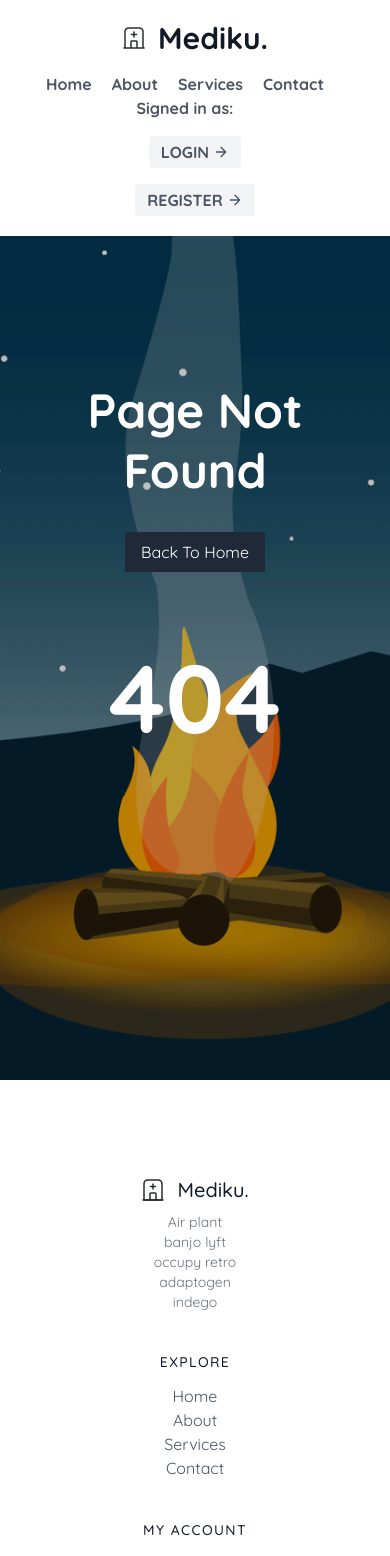
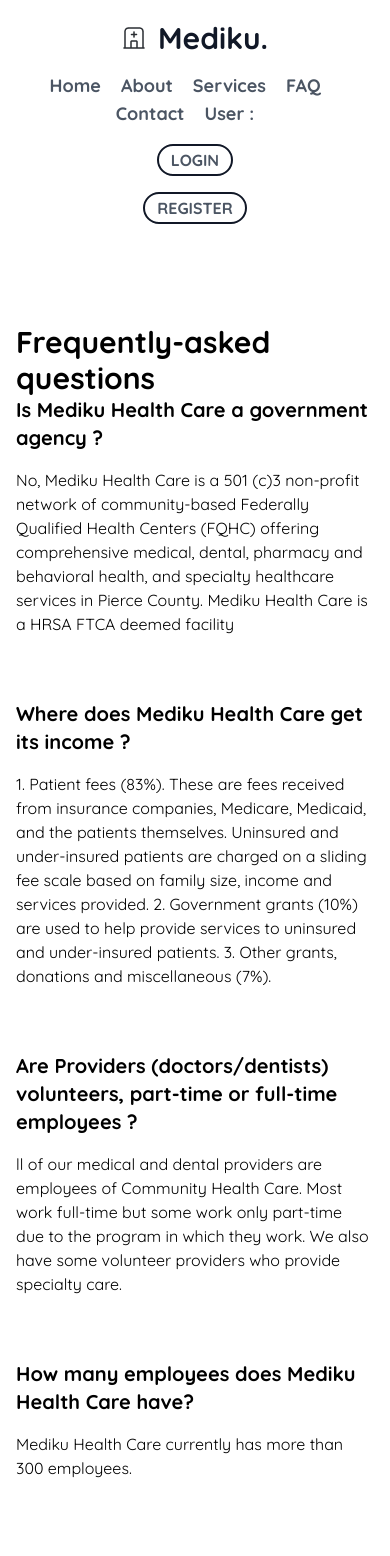
Before and after one commit to MuhammadHafijur/mediku, a React (Create React App) app: page /faq in a window 390 px wide. Shown: the top 1556 px of the page. Built offline with nearby package versions, Linux system fonts and the light colour scheme; no server answers.

Commit message:
added more page and improved functinality

```diff
--- a/public/index.html
+++ b/public/index.html
@@ -25,7 +25,7 @@
       Learn how to configure a non-root public URL by running `npm run build`.
     -->
     <link rel="stylesheet" href="styles.css">
-    <title>React App</title>
+    <title>Mediku</title>
   </head>
   <body>
     <noscript>You need to enable JavaScript to run this app.</noscript>
--- a/public/styles.css
+++ b/public/styles.css
@@ -2,5 +2,6 @@
 
 *{
     /* background-color: #F5F6FF; */
+    /* background-color: #F6F6F6; */
     font-family: 'Quicksand', sans-serif;
 }
--- a/src/App.js
+++ b/src/App.js
@@ -13,6 +13,7 @@ import Login from "./Pages/Login/Login/Login";
 import AuthProvider from "./Context/AuthProvider";
 import PrivateRoute from "./Pages/Login/PrivateRoute/PrivateRoute";
 import Footer from "./Components/Footer/Footer";
+import Faq from "./Pages/Faq/Faq";
 
 function App() {
   return (
@@ -33,6 +34,9 @@ function App() {
             <PrivateRoute path="/services">
               <Services></Services>
             </PrivateRoute>
+            <Route path="/faq">
+              <Faq></Faq>
+            </Route>
             <Route path="/contact">
               <Contact></Contact>
             </Route>
--- a/src/Components/Footer/Footer.js
+++ b/src/Components/Footer/Footer.js
@@ -12,7 +12,7 @@ const Footer = () => {
             <span className="ml-3 text-xl">Mediku.</span>
           </Link>
           <p className="mt-2 text-sm text-gray-500">
-            Air plant banjo lyft occupy retro adaptogen indego
+            Take care of your Health
           </p>
         </div>
         <div className="flex-grow flex flex-wrap md:pl-20 -mb-10 md:mt-0 mt-10 md:text-left text-center">
--- a/src/Components/NavBar/NavBar.js
+++ b/src/Components/NavBar/NavBar.js
@@ -14,11 +14,12 @@ const NavBar = () => {
       <span className="ml-3 text-3xl font-semibold">Mediku.</span>
     </Link>
     <nav className="md:mx-auto flex flex-wrap items-center font-semibold text-base justify-center">
-      <Link to='/home' className="mr-5 hover:text-gray-900">Home</Link>
-      <Link to='/about' className="mr-5 hover:text-gray-900">About</Link>
-      <Link to='/services' className="mr-5 hover:text-gray-900">Services</Link>
-      <Link to='/contact' className="mr-5 hover:text-gray-900">Contact</Link>
-      <p className="mr-5 hover:text-gray-900">Signed in as: {user?.displayName}</p>
+      <Link to='/home' className="mr-5 text-lg hover:text-gray-900">Home</Link>
+      <Link to='/about' className="mr-5 text-lg hover:text-gray-900">About</Link>
+      <Link to='/services' className="mr-5 text-lg hover:text-gray-900">Services</Link>
+      <Link to='/faq' className="mr-5 text-lg hover:text-gray-900">FAQ</Link>
+      <Link to='/contact' className="mr-5 text-lg hover:text-gray-900">Contact</Link>
+      <p className="mr-5 text-lg hover:text-gray-900">User : {user?.displayName}</p>
     </nav>
     {user?.email ?
       <Link onClick={logOut} to='/login' className="md:mr-3 inline-flex items-center font-semibold bg-gray-100 border-0 py-1 px-3 focus:outline-none hover:bg-gray-200 rounded text-base mt-4 md:mt-0">LOGOUT
@@ -26,18 +27,13 @@ const NavBar = () => {
         <path d="M5 12h14M12 5l7 7-7 7"></path>
       </svg>
     </Link> :
-    <Link to='/login' className="md:mr-3 inline-flex items-center font-semibold bg-gray-100 border-0 py-1 px-3 focus:outline-none hover:bg-gray-200 rounded text-base mt-4 md:mt-0">LOGIN
-    <svg fill="none" stroke="currentColor" strokeLinecap="round" strokeLinejoin="round" strokeWidth="2" className="w-4 h-4 ml-1" viewBox="0 0 24 24">
-      <path d="M5 12h14M12 5l7 7-7 7"></path>
-    </svg>
+    <Link to='/login' className="md:mr-3 inline-flex items-center font-semibold py-0.5 px-3 transition ease-in duration-200 uppercase rounded-full hover:bg-gray-800 hover:text-white border-2 border-gray-900 focus:outline-none text-base mt-4 md:mt-0">LOGIN
   </Link>
     }
 
-    <Link to='/register' className="inline-flex items-center font-semibold bg-gray-100 border-0 py-1 px-3 focus:outline-none hover:bg-gray-200 rounded text-base mt-4 md:mt-0">REGISTER
-      <svg fill="none" stroke="currentColor" strokeLinecap="round" strokeLinejoin="round" strokeWidth="2" className="w-4 h-4 ml-1" viewBox="0 0 24 24">
-        <path d="M5 12h14M12 5l7 7-7 7"></path>
-      </svg>
+    <Link to='/register' className="inline-flex items-center font-semibold py-0.5 px-3 transition ease-in duration-200 uppercase rounded-full hover:bg-gray-800 hover:text-white border-2 border-gray-900 focus:outline-none text-base mt-4 md:mt-0">REGISTER
     </Link>
+
   </div>
 </header>
         </div>
--- a/src/Pages/Booking/Booking/Booking.js
+++ b/src/Pages/Booking/Booking/Booking.js
@@ -16,17 +16,17 @@ const Booking = () => {
     } ,[servicesId])
 
     return (
-        <section class="text-gray-600 body-font">
-        <div class="container mx-auto flex px-5 py-24 md:flex-row flex-col items-center">
-          <div class="lg:flex-grow md:w-1/2 lg:pr-24 md:pr-16 flex flex-col md:items-start md:text-left mb-16 md:mb-0 items-center text-center">
-            <h1 class="title-font sm:text-4xl text-3xl mb-4 font-medium text-gray-900">{details.title}
+        <section className="text-gray-600 body-font">
+        <div className="container mx-auto flex px-5 py-24 md:flex-row flex-col items-center">
+          <div className="lg:flex-grow md:w-1/2 lg:pr-24 md:pr-16 flex flex-col md:items-start md:text-left mb-16 md:mb-0 items-center text-center">
+            <h1 className="title-font sm:text-4xl text-3xl mb-4 font-medium text-gray-900">{details.title}
             </h1>
-            <p class="mb-8 leading-relaxed text-2xl">{details.desc}</p>
-            <div class="flex justify-center">
+            <p className="mb-8 leading-relaxed text-2xl">{details.desc}</p>
+            <div className="flex justify-center">
             </div>
           </div>
-          <div class="lg:max-w-lg lg:w-full md:w-1/2 w-5/6">
-            <img class="object-cover object-center rounded" alt="hero" src={details.img} />
+          <div className="lg:max-w-lg lg:w-full md:w-1/2 w-5/6">
+            <img className="object-cover object-center rounded" alt="hero" src={details.img} />
           </div>
         </div>
       </section>
--- /dev/null
+++ b/src/Pages/Faq/Faq.js
@@ -0,0 +1,59 @@
+import React from 'react';
+
+const Faq = () => {
+    return (
+
+<div className="bg-lightblue py-20 px-4">
+    <div className="mx-auto max-w-6xl flex flex-col md:flex-row">
+        <h2 className="mr-8 w-full md:w-1/3 text-3xl font-extrabold leading-9">
+            Frequently-asked questions
+        </h2>
+        <dl className="w-full md:w-2/3">
+            <dt className="mb-4">
+                <h3 className="text-xl font-semibold">
+                Is Mediku Health Care a government agency ?
+                </h3>
+            </dt>
+            <dd className="mb-16">
+                <p>
+                No, Mediku Health Care is a 501 (c)3 non-profit network of community-based Federally Qualified Health Centers (FQHC) offering comprehensive medical, dental, pharmacy and behavioral health, and specialty healthcare services in Pierce County. Mediku Health Care is a HRSA FTCA deemed facility
+                </p>
+            </dd>
+            <dt className="mb-4">
+                <h3 className="text-xl font-semibold">
+                Where does Mediku Health Care get its income ?
+                </h3>
+            </dt>
+            <dd className="mb-16">
+                <p>
+                1. Patient fees (83%). These are fees received from insurance companies, Medicare, Medicaid, and the patients themselves. Uninsured and under-insured patients are charged on a sliding fee scale based on family size, income and services provided. 2. Government grants (10%) are used to help provide services to uninsured and under-insured patients. 3. Other grants, donations and miscellaneous (7%).
+                </p>
+            </dd>
+            <dt className="mb-4">
+                <h3 className="text-xl font-semibold">
+                Are Providers (doctors/dentists) volunteers, part-time or full-time employees ?
+                </h3>
+            </dt>
+            <dd className="mb-16">
+                <p>
+                ll of our medical and dental providers are employees of Community Health Care. Most work full-time but some work only part-time due to the program in which they work. We also have some volunteer providers who provide specialty care.
+                </p>
+            </dd>
+            <dt className="mb-4">
+                <h3 className="text-xl font-semibold">
+                How many employees does Mediku Health Care have?
+                </h3>
+            </dt>
+            <dd className="mb-16">
+                <p>
+                Mediku Health Care currently has more than 300 employees.
+                </p>
+            </dd>
+        </dl>
+    </div>
+</div>
+
+    );
+};
+
+export default Faq;
--- a/src/Pages/Login/Login/Login.js
+++ b/src/Pages/Login/Login/Login.js
@@ -5,7 +5,9 @@ import useAuth from "../../../hooks/useAuth";
 import sideImg from './sideImg.jpg'
 
 const Login = () => {
-  const {signInUsingGoogle} = useAuth();
+  const {createUser} = useAuth()
+
+  const {signInUsingGoogle, auth} = useAuth();
   const [email, setEmail] = useState("");
   const [password, setPassword] = useState("");
   const [user, setUser] = useState({});
@@ -24,7 +26,7 @@ const Login = () => {
   })
   }
 
-  const auth = getAuth();
+  // const auth = getAuth();
 
   const handleEmailChange = (e) => {
     setEmail(e.target.value);
@@ -44,19 +46,40 @@ const Login = () => {
 
 
 
-  const handleLogin = () => {
-    signInWithEmailAndPassword(auth, email, password)
-  .then((result) => {
+  // const handleLogin = (e) => {
+  //   e.preventDefault();
+  //   signInWithEmailAndPassword(auth, email, password)
+  // .then((result) => {
 
-    const {email, displayName, photoURL} = result.user;
-        const userInfo = {
-          name: displayName,
-          email: email,
-          photo: photoURL
-        };
-        setUser(userInfo)
-        setError("");
-  })
+  //   const {email, displayName, photoURL} = result.user;
+  //       const userInfo = {
+  //         name: displayName,
+  //         email: email,
+  //         photo: photoURL
+  //       };
+  //       setUser(userInfo)
+  //       setError("");
+  // })
+  // .catch((error) => {
+  //   // const errorCode = error.code;
+  //   const errorMessage = error.message;
+  //   setError(errorMessage);
+  // });
+  // }
+
+  //test
+  const handleLogin = (e) => {
+    e.preventDefault();
+    createUser(email, password)
+        .then(result => {
+            console.log('hellow');
+            const user = result.user;
+            setUser(user)
+            history.push(redirect_uri)
+        }).catch(error => {
+            console.log(error.message);
+            setError(error.message)
+        })
   .catch((error) => {
     // const errorCode = error.code;
     const errorMessage = error.message;
@@ -66,7 +89,7 @@ const Login = () => {
 
   return (
     <div className="flex flex-wrap w-ful my-24">
-      <h1>{user.email}</h1>
+      {/* <h1>{user.email}</h1> */}
       <div className="flex flex-col w-full md:w-1/2">
         <div className="flex justify-center pt-12 md:justify-start md:pl-12 md:-mb-24">
           <Link to="/home" className="p-4 text-xl font-bold text-white bg-black">
--- a/src/hooks/useFirebase.js
+++ b/src/hooks/useFirebase.js
@@ -5,15 +5,16 @@ import initializeAuthentication from "../Pages/Login/Firebase/firebase.init";
 initializeAuthentication()
 
 const useFirebase = () => {
+    const auth = getAuth();
+    const googleProvider = new GoogleAuthProvider();
+
     const [user, setUser] = useState({});
     const [isLoading, setIsLoading] = useState(true)
     const [name, setName] = useState("");
 
-    const auth = getAuth();
-
     const signInUsingGoogle = () => {
         setIsLoading(true);
-        const googleProvider = new GoogleAuthProvider();
+
 
         return signInWithPopup(auth, googleProvider)
 
--- a/src/hooks/useServices.js
+++ b/src/hooks/useServices.js
@@ -5,7 +5,7 @@ const useServices = () => {
     const [services, setServices] = useState([])
 
   useEffect(() => {
-    fetch('./service.json')
+    fetch('/service.json')
     .then(res => res.json())
     .then(data => setServices(data))
   }, [])
```
